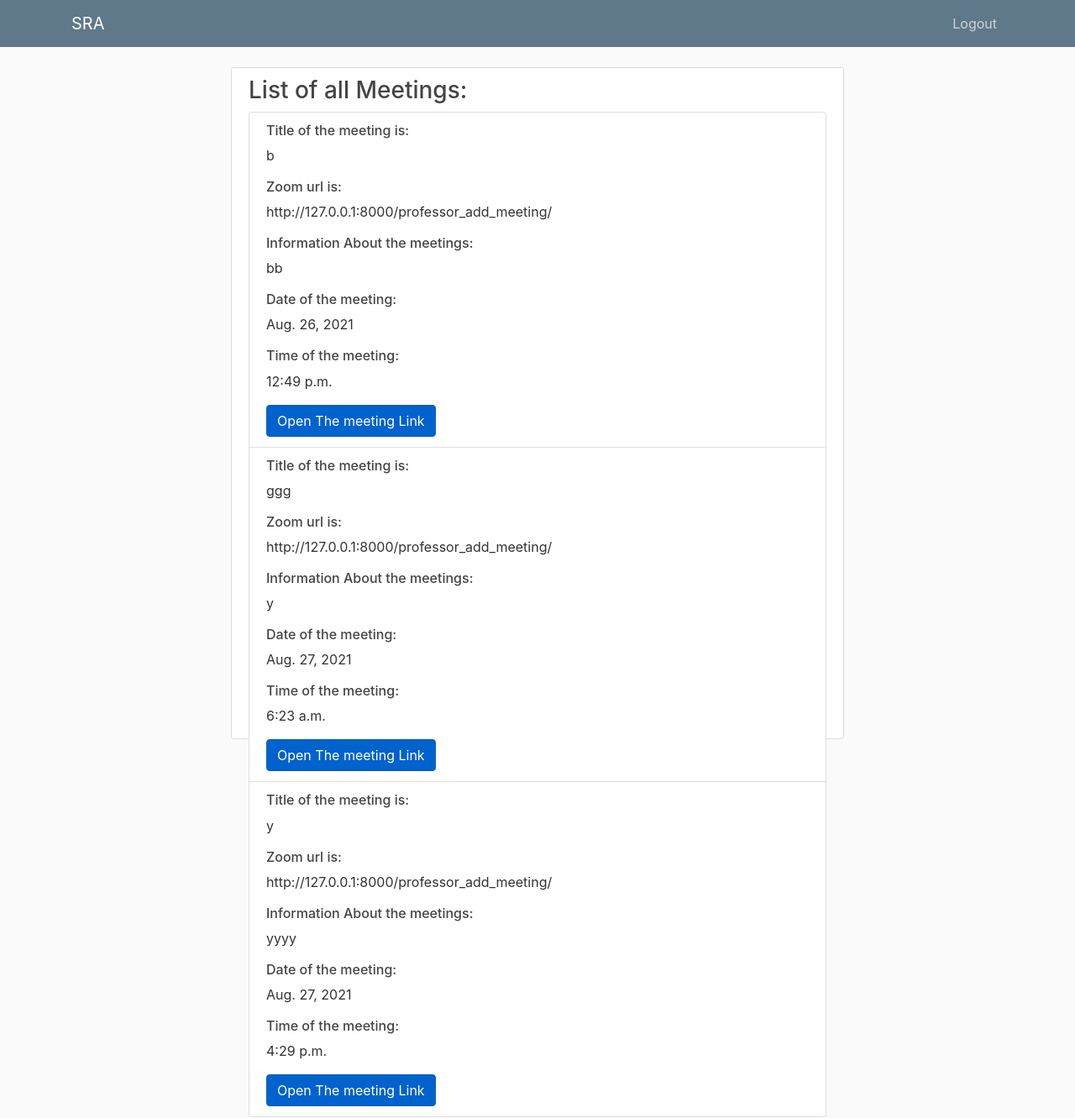
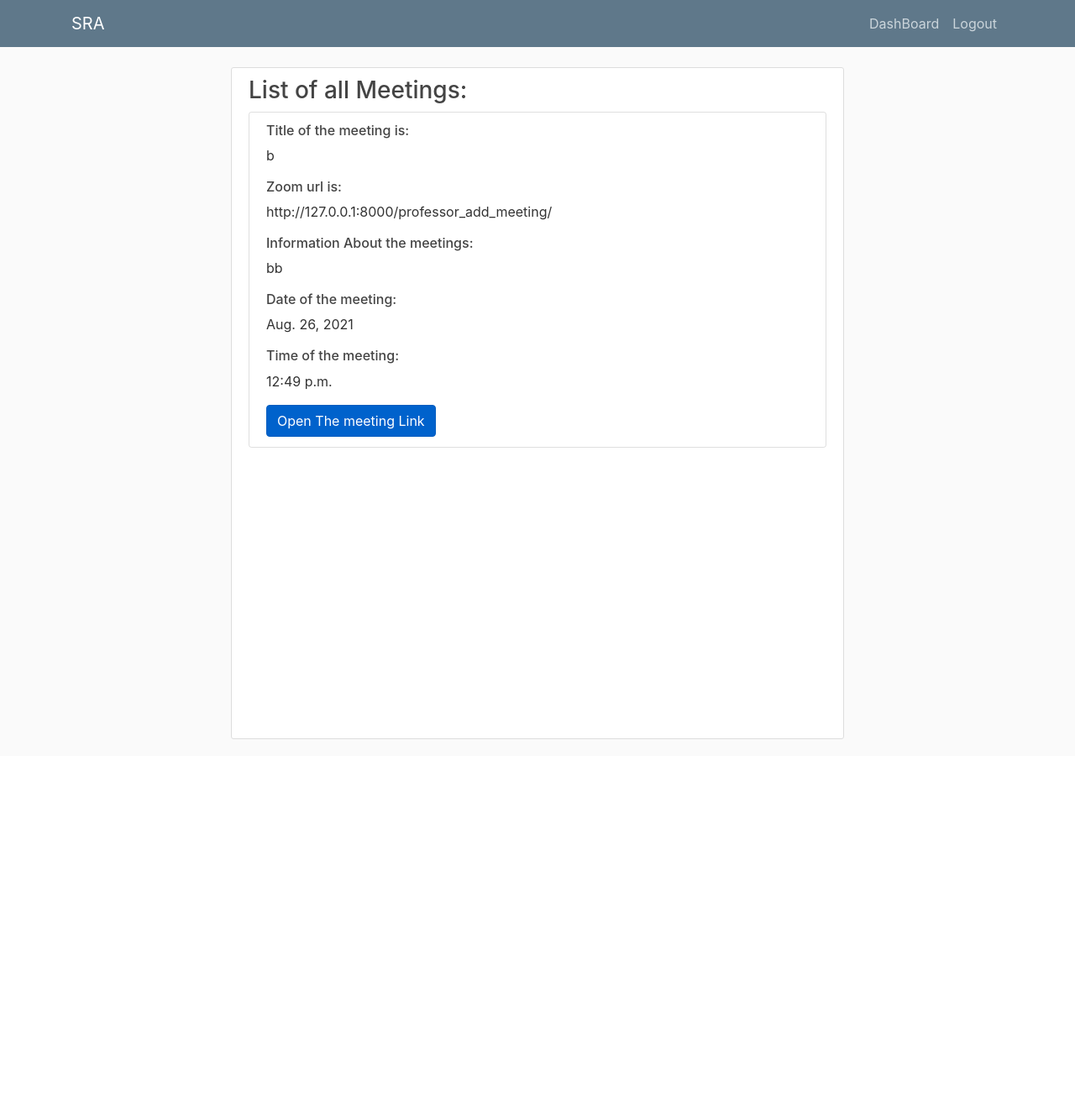
Before and after one commit to maosmani/Cybersecmeet, a Django app: page /student_dashboard/ in a window 1280 px wide. Shown: the whole page at 84% size. After the commit the page ends 880 px from the top, so only its background shows below. Run offline with Django 3.2, Linux system fonts and the light colour scheme; a user stored in the database is signed in; data comes from the database, SQL or seed files in the repository; both versions use the stored data as it was after the commit; some libraries are stand-ins or nearby versions.

Commit message:
first commit for the day 27/08/2021

```diff
--- a/core/settings.py
+++ b/core/settings.py
@@ -136,4 +136,5 @@ LOGIN_URL = 'login'
 
 DEFAULT_AUTO_FIELD = 'django.db.models.BigAutoField'
 
+
 django_heroku.settings(locals())
--- a/meetings/models.py
+++ b/meetings/models.py
@@ -14,6 +14,10 @@ class Meetings(models.Model):
     zoom_url = models.URLField(max_length=200)
     time =  models.TimeField(null=True)
     date = models.DateField(null=True)
+    user = models.ForeignKey(NewUser,on_delete=models.CASCADE, default = 1)
 
 
-    user = models.ForeignKey(NewUser,on_delete=models.CASCADE, default = 1)
+
+class StudentMeetings(models.Model):
+    meetings = models.ForeignKey(Meetings,on_delete=models.CASCADE, default = 1)
+    new_user = models.ForeignKey(NewUser, on_delete=models.CASCADE, default = 1)
--- a/meetings/templates/meetings/student_base_dashboard.html
+++ b/meetings/templates/meetings/student_base_dashboard.html
@@ -33,6 +33,8 @@
             <div class="navbar-nav">
 
               {% if user.is_authenticated %}
+
+                <a class="nav-item nav-link" href="{% url 'student-dashboard' %}">DashBoard</a>
 
 
                 <a class="nav-item nav-link" href="{% url 'logout' %}">Logout</a>
--- a/meetings/templates/meetings/student_dashboard.html
+++ b/meetings/templates/meetings/student_dashboard.html
@@ -4,6 +4,14 @@
 {% load crispy_forms_tags %}
 {% block content %}
     <div class="content-section">
+
+{% if messages %}
+{% for message in messages %}
+      <div class="alert alert-{{ message.tags }}">
+        {{ message }}
+      </div>
+    {% endfor %}
+  {% endif %}
    <h3>List of all Meetings:</h3>
 
     <div class="card">
--- a/meetings/urls.py
+++ b/meetings/urls.py
@@ -19,5 +19,6 @@ urlpatterns = [
     path('update/<int:id>/',views.update_meeting, name="update"),
     path('meetings/',views.show_all_meetings, name="show-all-meetings"),
     path('meetings_by_field/',views.meetings_by_field, name="meetings-by-field"),
+    path('meeting_save_to_student/<int:id>>/',views.save_metings_to_student_dashboard,name="save-meeting-to-student-dashoard"),
 
 ]
--- a/meetings/views.py
+++ b/meetings/views.py
@@ -2,7 +2,7 @@ from django.shortcuts import render,redirect, get_object_or_404
 from django.http import HttpResponse, HttpResponseRedirect
 from .forms import MeetingsForm, MeetingsFieldsForm
 from users.models import NewUser
-from .models import Meetings
+from .models import Meetings, StudentMeetings
 from django.contrib import messages
 from django.contrib.auth.decorators import login_required, permission_required
 
@@ -72,8 +72,21 @@ def professor_add_meeting(request):
 
 @login_required
 def student_dashboard(request):
+	current_user = request.user
+
+	data = StudentMeetings.objects.all().filter(new_user = current_user.id)
+
+	list_of_meetings_index = []
+
+	for meeting in data:
+
+
+		list_of_meetings_index.append(meeting.meetings.id)
 	context = {
-	        'meetings': Meetings.objects.all()
+	        #'meetings': Meetings.objects.all()
+	        #get all record where the curent user
+	        #'StudentMeetings': StudentMeetings.objects.all().filter(new_user = current_user.id)
+	        'meetings' : Meetings.objects.filter( id__in = list_of_meetings_index)
 
 	    }
 
@@ -141,3 +154,15 @@ def meetings_by_field(request):
 	  'field': field_value,
 	}
 	return render(request,'meetings/meetings_by_field.html',context)
+
+def save_metings_to_student_dashboard(request,id):
+	current_user = request.user
+
+	StudentMeetings.objects.create(
+            meetings = Meetings.objects.get(id= id ),
+            new_user = NewUser.objects.get(id= current_user.id )
+    )
+
+	messages.success(request, f'Your meeting has been added!')
+
+	return HttpResponseRedirect('/student_dashboard/')
```
Also changed, not shown: meetings/templates/meetings/meetings_by_field.html (+7 -0 lines), db.sqlite3, meetings/migrations/0003_studentmeetings.py (added), users/migrations/0002_alter_newuser_country.py (added).
